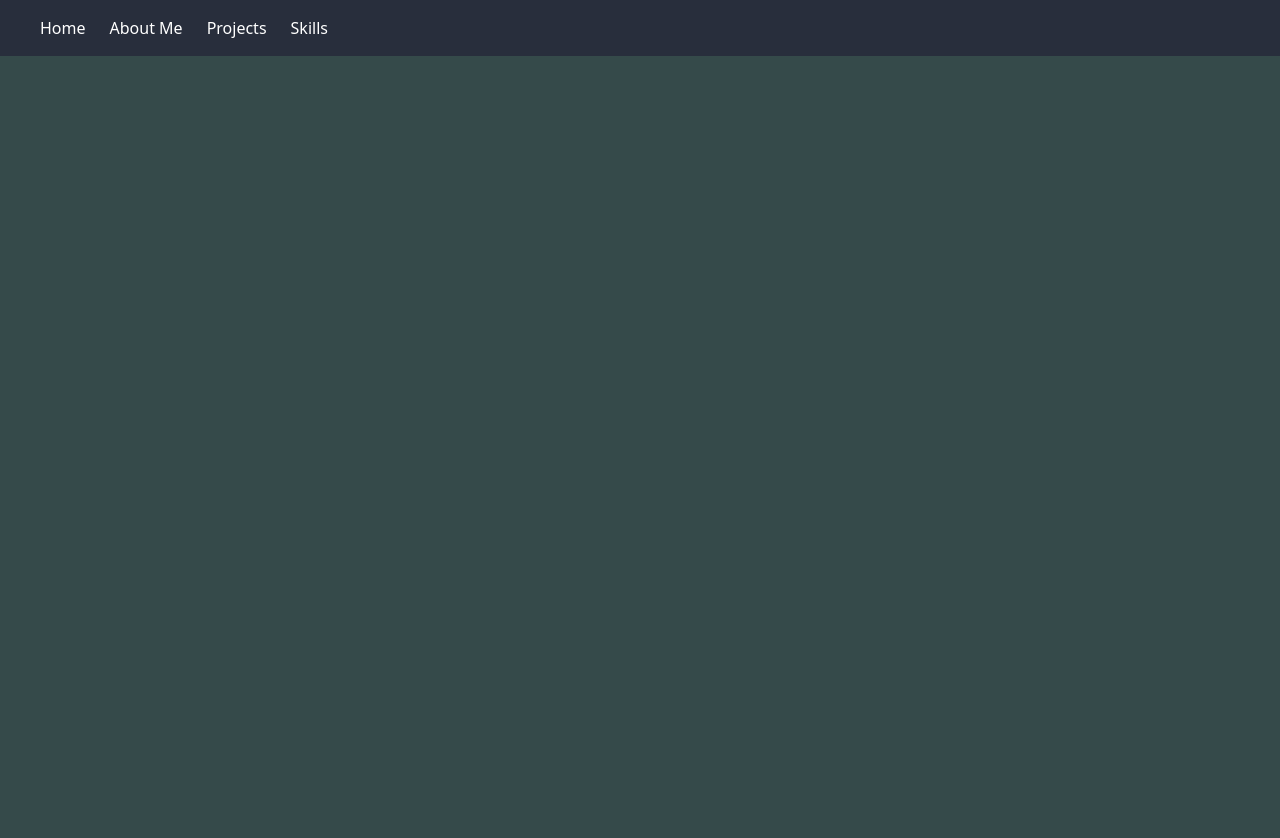
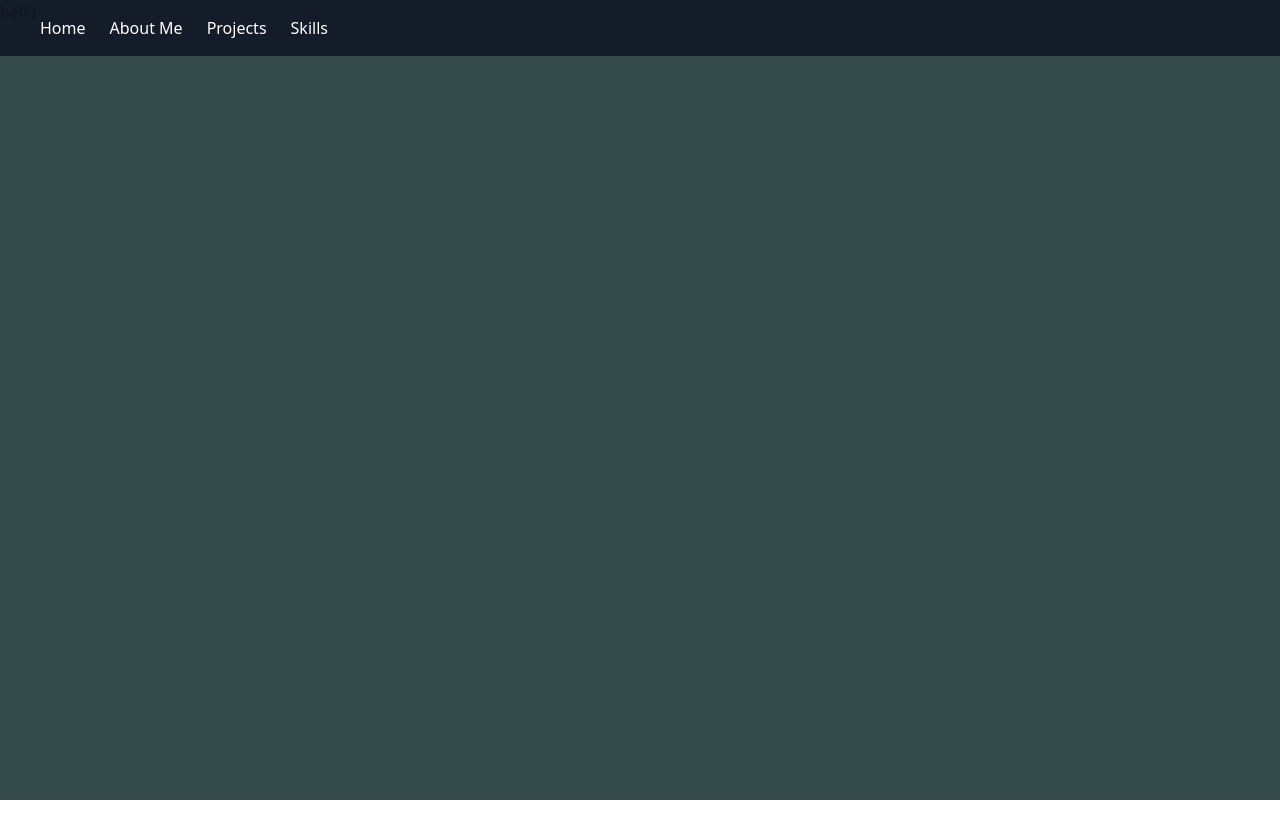
Before and after one commit to brandon-moy/test-nextjs, a Next.js app: page / in a window 1280 px wide. Shown: the top 838 px of the page. After the commit the page ends 800 px from the top, so only its background shows below. Built offline with nearby package versions, Linux system fonts and the light colour scheme.

Commit message:
Fixed issue where navbar was not fixed and pushing content lower

```diff
--- a/src/app/components/navbar.tsx
+++ b/src/app/components/navbar.tsx
@@ -7,7 +7,7 @@ export default function NavBar() {
 
   return (
     <nav
-      className="relative flex items-center justify-between w-full py-4 bg-gray-900 bg-opacity-90 flex-nowrap text-neutral-500 hover:text-neutral-700 focus:text-neutral-700 lg:flex-wrap lg:justify-start"
+      className="fixed flex items-center justify-between w-full py-4 bg-gray-900 bg-opacity-90 flex-nowrap text-neutral-500 hover:text-neutral-700 focus:text-neutral-700 lg:flex-wrap lg:justify-start"
       data-te-navbar-ref
     >
       <div className="flex flex-wrap items-center justify-between w-full px-6">
--- a/src/app/page.tsx
+++ b/src/app/page.tsx
@@ -3,5 +3,9 @@ import { Inter } from "next/font/google";
 const inter = Inter({ subsets: ["latin"] });
 
 export default function Home() {
-  return <div className="bg-[#354a4a] w-full h-screen"></div>;
+  return (
+    <div className="bg-[#354a4a] w-full h-screen">
+      <h1>hello</h1>
+    </div>
+  );
 }
```
